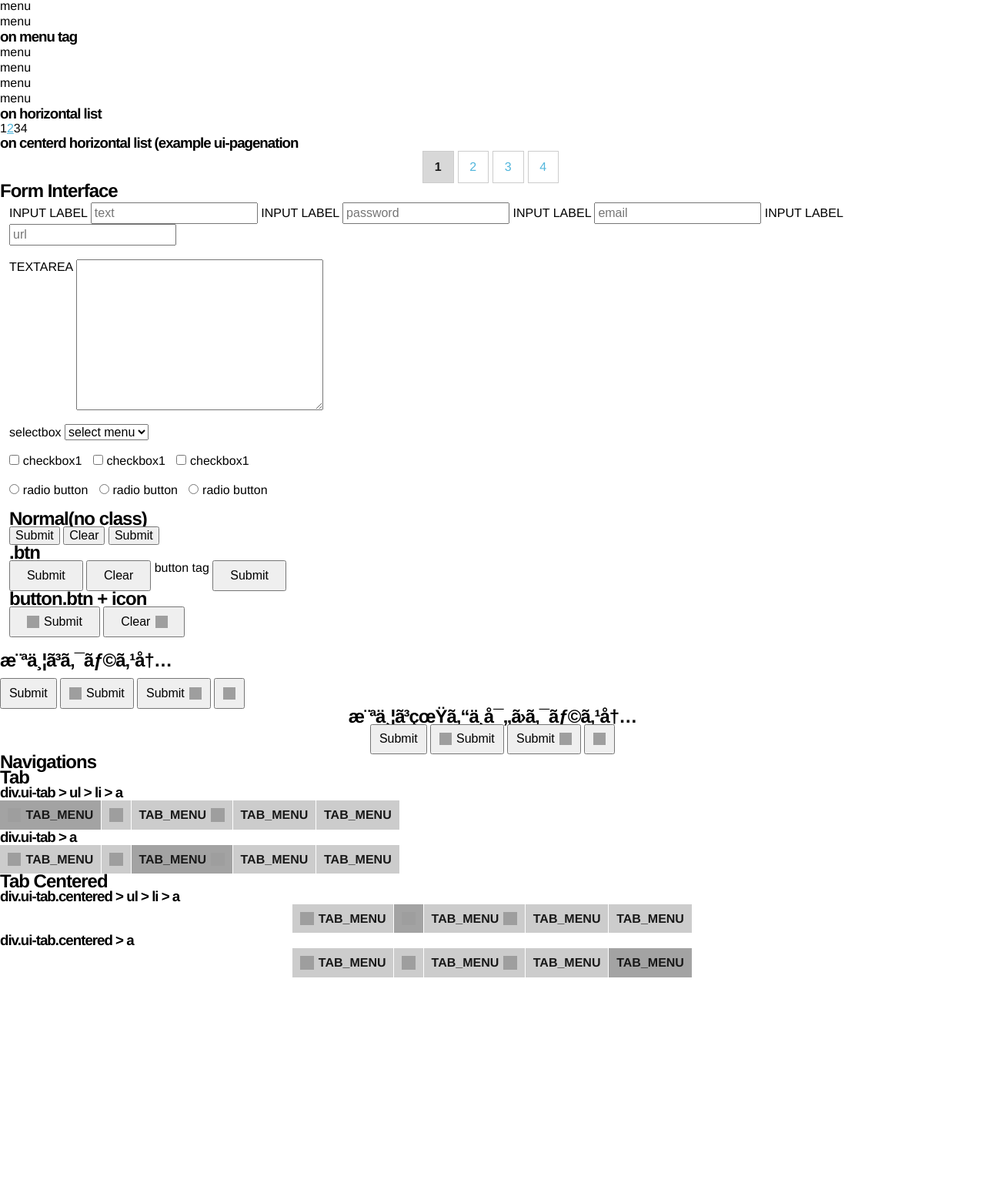
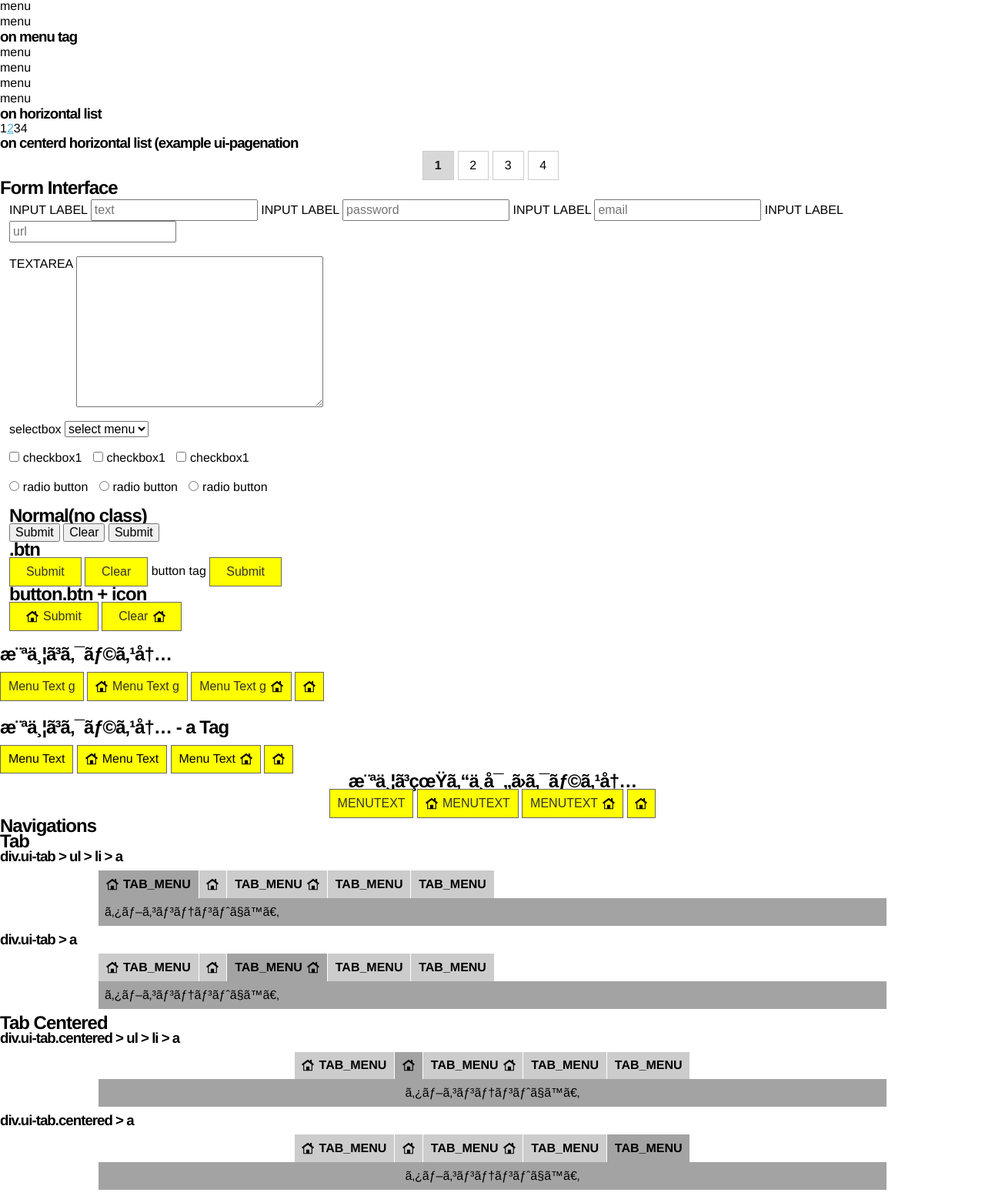
Before and after one commit to Tadaking/SCSS_STARTER_MODEL, a PHP site: page /example.html in a window 1280 px wide. Shown: the part 274-1828 px from the top of the page at 77% size. Before the commit the page ends 1544 px from the top, so only its background shows below. Run offline with PHP 8.4, Linux system fonts and the light colour scheme; grey boxes are pictures that could not be loaded.

Commit message:
Adjust ui-tab and "icon + text"

```diff
--- a/example.html
+++ b/example.html
@@ -125,28 +125,44 @@
 
     <fieldset class="test-horizontal">
       <h2>横並びクラス内</h2>
-      <button class="btn">Submit</button>
+      <button class="btn">Menu Text g</button>
       <button class="btn">
         <i class="home"></i>
-        <span class="cmd-label">Submit</span>
+        <span class="cmd-label">Menu Text g</span>
       </button>
       <button class="btn is-ico-rside">
-        <span class="cmd-label">Submit</span>
+        <span class="cmd-label">Menu Text g</span>
         <i class="home"></i>
       </button>
       <button class="btn"><i class="home"></i></button>
     </fieldset>
 
+    <hr>
+
+    <fieldset class="test-horizontal">
+      <h2>横並びクラス内 - a Tag</h2>
+      <a href="" class="btn">Menu Text</a>
+      <a href="" class="btn">
+        <i class="home"></i>
+        <span class="cmd-label">Menu Text</span>
+      </a>
+      <a href="" class="btn is-ico-rside">
+        <span class="cmd-label">Menu Text</span>
+        <i class="home"></i>
+      </a>
+      <a href="" class="btn"><i class="home"></i></a>
+    </fieldset>
+
     <div class="centered-horizontal-wrapper">
     <fieldset class="horizontal-list">
       <h2>横並び真ん中寄せクラス内</h2>
-      <button class="btn">Submit</button>
+      <button class="btn">MENUTEXT</button>
       <button class="btn">
         <i class="home"></i>
-        <span class="cmd-label">Submit</span>
+        <span class="cmd-label">MENUTEXT</span>
       </button>
       <button class="btn is-ico-rside">
-        <span class="cmd-label">Submit</span>
+        <span class="cmd-label">MENUTEXT</span>
         <i class="home"></i>
       </button>
       <button class="btn"><i class="home"></i></button>
@@ -180,6 +196,10 @@
         <li><a href="">TAB_MENU</a></li>
         <li><a href="">TAB_MENU</a></li>
       </ul>
+
+      <div class="ui-tab-content">
+        タブコンテントです。
+      </div>
     </div>
 
     <h3>div.ui-tab > a</h3>
@@ -196,7 +216,11 @@
         <i class="home"></i>
       </a>
       <a href="">TAB_MENU</a>
-      <a href="">TAB_MENU</a></li>
+      <a href="">TAB_MENU</a>
+
+      <div class="ui-tab-content">
+        タブコンテントです。
+      </div>
     </div>
 
     <h2>Tab Centered</h2>
@@ -223,7 +247,11 @@
         <li><a href="">TAB_MENU</a></li>
         <li><a href="">TAB_MENU</a></li>
       </ul>
+      <div class="ui-tab-content">
+        タブコンテントです。
+      </div>
     </div>
+
     <h3>div.ui-tab.centered > a</h3>
     <div class="ui-tab centered">
       <a href="">
@@ -239,6 +267,9 @@
       </a>
       <a href="">TAB_MENU</a>
       <a href="" class="current">TAB_MENU</a>
+      <div class="ui-tab-content">
+        タブコンテントです。
+      </div>
     </div>
   </section>
 </body>
--- a/sass/_mixins.scss
+++ b/sass/_mixins.scss
@@ -18,7 +18,7 @@
 
 //if display:box == true
 @mixin is_display_box($box_pack_value) {
-  @if $box-layout {
+  @if $box_layout {
     @include display-box;
     @if $box_pack_value {
       @include box-pack($box_pack_value);
--- a/sass/_typography.scss
+++ b/sass/_typography.scss
@@ -7,7 +7,7 @@ $sans-serif: "HelveticaNeue-Light", "Helvetica Neue Light", "Helvetica Neue", He
 $serif: "Gergea", serif;
 
 $default_fontweight: 300;
-$default_fontsize: 100%;
+$default_fontsize: 16px;
 $default_lineheight: 20px;
 $default_fontcolor: #181818;
 $default_family: $sans-serif;
--- a/stylesheets/application.css
+++ b/stylesheets/application.css
@@ -44,6 +44,8 @@ form settings
 /*-----------------------------------
 UI settings
 ---------------------------------- */
+/* pagenation design */
+/* ui-tab design */
 /* =============================================================================
    HTML5 display definitions
    ========================================================================== */
@@ -105,7 +107,7 @@ audio:not([controls]) {
  */
 /* line 71, ../sass/_default.scss */
 html {
-  font-size: 100%;
+  font-size: 16px;
   /* 1 */
   -webkit-text-size-adjust: 100%;
   /* 2 */
@@ -574,7 +576,7 @@ Typography
 /* horizontal list */
 /* line 15, ../sass/_ui_modules.scss */
 .ui-tab ul a, .ui-tab ol a, .ui-tab menu a, .test-horizontal a {
-  display: block;
+  display: inline-block;
 }
 
 /* line 17, ../sass/_ui_modules.scss */
@@ -616,90 +618,106 @@ Typography
 /* line 61, ../sass/_ui_modules.scss */
 i {
   background: url(../images/sprite_icon.svg) no-repeat;
+  vertical-align: middle;
 }
 
 /* navigations */
-/* line 66, ../sass/_ui_modules.scss */
+/* line 67, ../sass/_ui_modules.scss */
 .ui-pagenation a, .ui-tab a, .btn {
   display: inline-table;
-  vertical-align: top;
+  line-height: 1;
   padding: 0.618em;
   text-decoration: none;
+  vertical-align: middle;
 }
-/* line 73, ../sass/_ui_modules.scss */
+/* line 75, ../sass/_ui_modules.scss */
 .ui-pagenation a i, .ui-tab a i, .btn i,
 .ui-pagenation a .cmd-label,
 .ui-tab a .cmd-label,
 .btn .cmd-label {
   display: table-cell;
+  vertical-align: bottom;
 }
-/* line 78, ../sass/_ui_modules.scss */
+/* line 81, ../sass/_ui_modules.scss */
 .ui-pagenation a i + .cmd-label, .ui-tab a i + .cmd-label, .btn i + .cmd-label {
   padding-left: 0.382em;
 }
-/* line 83, ../sass/_ui_modules.scss */
+/* line 86, ../sass/_ui_modules.scss */
 .ui-pagenation a.is-ico-rside .cmd-label, .ui-tab a.is-ico-rside .cmd-label, .is-ico-rside.btn .cmd-label {
   padding-right: 0.382em;
 }
+/* line 91, ../sass/_ui_modules.scss */
+.ui-pagenation a:link, .ui-tab a:link, .btn:link, .ui-pagenation a:visited, .ui-tab a:visited, .btn:visited {
+  color: inherit;
+  text-decoration: none;
+}
 
-/* line 90, ../sass/_ui_modules.scss */
+/* line 100, ../sass/_ui_modules.scss */
 .ui-pagenation a {
   margin-right: 0.309em;
   padding: 0.618em 0.927em;
   border: solid 1px #CCC;
 }
-/* line 79, ../sass/_settings.scss */
+/* line 81, ../sass/_settings.scss */
 .ui-pagenation a.current {
   background: #D8D8D8;
 }
-/* line 93, ../sass/_ui_modules.scss */
+/* line 103, ../sass/_ui_modules.scss */
 .ui-pagenation a.current {
   color: #181818;
 }
 
-/* line 99, ../sass/_ui_modules.scss */
+/* line 109, ../sass/_ui_modules.scss */
 .ui-tab {
+  width: 80%;
+  margin: 8px auto;
   font-size: 0;
 }
-/* line 110, ../sass/_ui_modules.scss */
+/* line 121, ../sass/_ui_modules.scss */
 .ui-tab a {
   margin: 0 1px 0 0;
   background: #CCC;
-  line-height: 1.1em;
   color: #181818;
   font-weight: bold;
   -webkit-font-smoothing: antialiased;
-  line-height: 1.1em;
   font-size: 1rem;
 }
-/* line 87, ../sass/_settings.scss */
+/* line 98, ../sass/_settings.scss */
 .ui-tab a:hover {
   background-color: #e0e0e0;
 }
-/* line 90, ../sass/_settings.scss */
+/* line 101, ../sass/_settings.scss */
 .ui-tab a.current {
   background-color: #a3a3a3;
 }
-/* line 121, ../sass/_ui_modules.scss */
+/* line 128, ../sass/_ui_modules.scss */
 .ui-tab i {
-  width: 1.1em;
-  height: 1.1em;
-  -webkit-background-size: auto 1.1em;
-  -moz-background-size: auto 1.1em;
-  -o-background-size: auto 1.1em;
-  background-size: auto 1.1em;
+  width: 1em;
+  height: 1em;
+  -webkit-background-size: auto 1em;
+  -moz-background-size: auto 1em;
+  -o-background-size: auto 1em;
+  background-size: auto 1em;
+}
+/* line 134, ../sass/_ui_modules.scss */
+.ui-tab .ui-tab-content {
+  padding: 8px;
+  background: #a3a3a3;
+  font-size: 16px;
 }
 
 /* form */
-/* line 129, ../sass/_ui_modules.scss */
+/* line 140, ../sass/_ui_modules.scss */
 .btn {
-  line-height: 1em;
+  background: #FF0;
+  border: solid 1px #666;
+  color: #333;
 }
-/* line 134, ../sass/_ui_modules.scss */
+/* line 145, ../sass/_ui_modules.scss */
 .btn[type="submit"], .btn[type="reset"] {
   padding: 0.618em 1.309em;
 }
-/* line 138, ../sass/_ui_modules.scss */
+/* line 149, ../sass/_ui_modules.scss */
 .btn i {
   width: 1em;
   height: 1em;
```
Also changed, not shown: sass/_settings.scss (+30 -13 lines), sass/_ui_modules.scss (+20 -9 lines), images/sprite_icon.svg.
